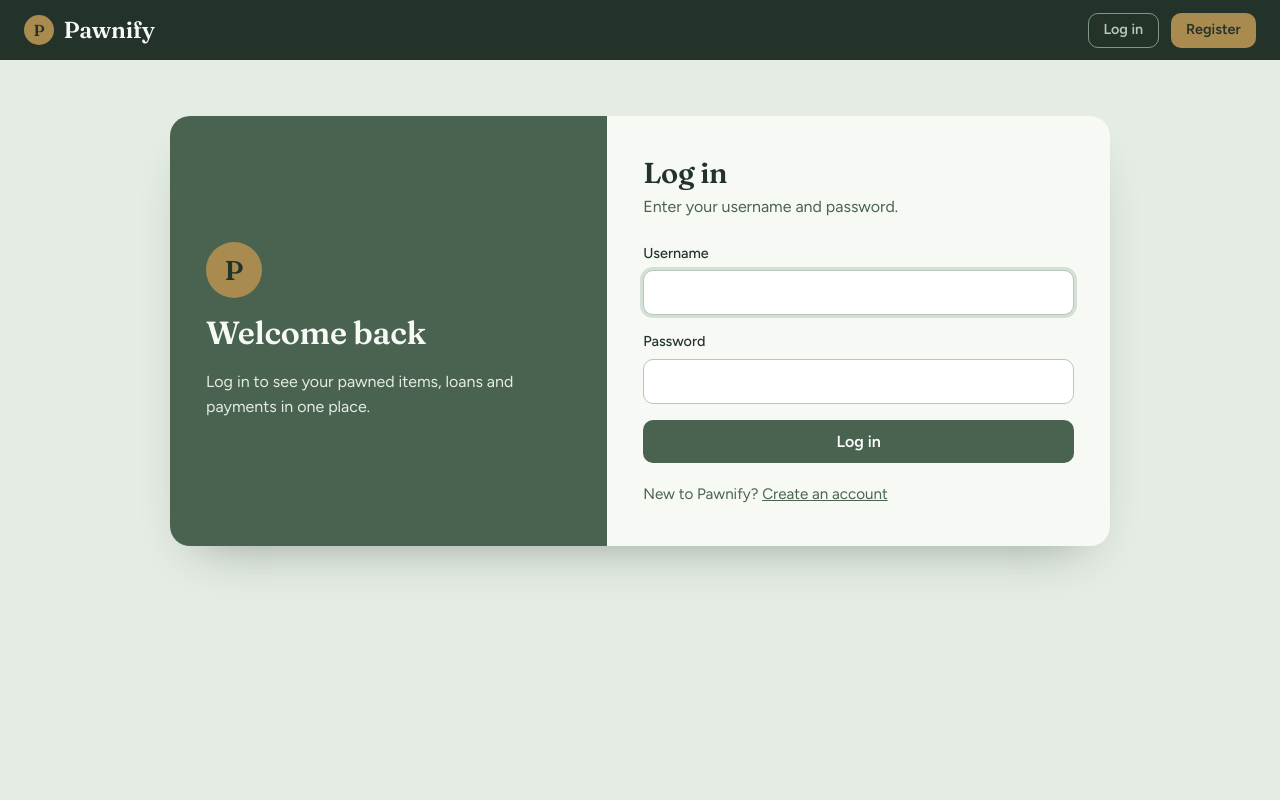
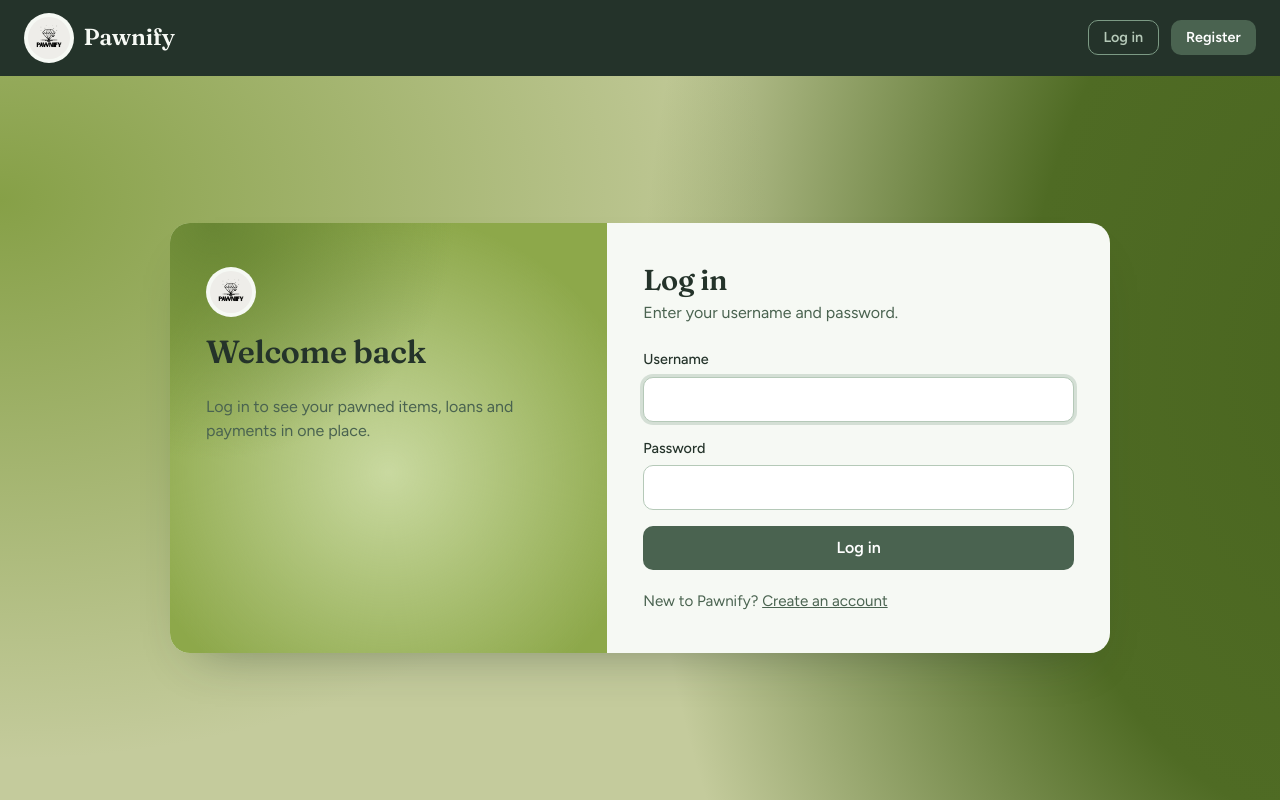
Before and after one commit to kimberlykatepelone18-ui/Pawnify-Pelone-KimberlyKate-G08, a Django app: a page that uses templates/base.html in a window 1280 px wide. Run offline with Django 5.2, Linux system fonts and the light colour scheme.

Commit message:
Update UI: gradient backgrounds, profile banner, customer dashboard text

```diff
--- a/static/css/pawnify.css
+++ b/static/css/pawnify.css
@@ -11,10 +11,17 @@
 
 body {
   font-family: 'Figtree', system-ui, sans-serif;
-  background: var(--sage-100);
   color: var(--ink);
   min-height: 100vh;
+  background-color: #c4cb9c;
+  background-image:
+    /* olive glow, top-left */
+    radial-gradient(ellipse 60% 70% at 0% 25%, #86a047 0%, rgba(134, 160, 71, 0) 100%),
+    /* dark green band, right side */
+    radial-gradient(ellipse 55% 130% at 105% 45%, #4a6620 0%, #4f6b24 45%, rgba(79, 107, 36, 0) 100%);
+  background-attachment: fixed;
 }
+
 h1, h2, h3, .brand {
   font-family: 'Fraunces', Georgia, serif;
   font-weight: 600;
@@ -51,7 +58,31 @@ a:hover { color: var(--ink); }
   font-family: 'Fraunces', Georgia, serif;
   font-size: 1rem; font-weight: 600;
 }
-.brand-mark.big { width: 56px; height: 56px; font-size: 1.7rem; }
+
+
+.brand-mark.big { width: 10px; height: 10px; font-size: 1.7rem; }
+
+.brand-logo {
+  width: 34px;
+  height: 34px;
+  border-radius: 50%;
+  object-fit: cover;
+  background: var(--paper);
+  padding: 2px;
+  display: inline-block;
+  flex-shrink: 0;
+}
+
+.auth-logo {
+  width: 50px;
+  height: 50px;
+  border-radius: 50%;
+  object-fit: cover;
+  background: var(--paper);
+  padding: 4px;
+  display: block;
+}
+
 .nav-links {
   display: flex; flex-wrap: wrap; gap: 0.25rem;
   list-style: none; margin: 0; padding: 0; flex: 1;
@@ -89,8 +121,8 @@ a:hover { color: var(--ink); }
 .btn-sage:hover { background: var(--ink); color: #fff; }
 .btn-ghost { background: transparent; color: var(--sage-300); border-color: var(--sage-500); padding: 0.35rem 0.9rem; font-size: 0.9rem; }
 .btn-ghost:hover { background: var(--sage-500); color: var(--ink); }
-.btn-brass { background: var(--brass); color: var(--ink); padding: 0.35rem 0.9rem; font-size: 0.9rem; }
-.btn-brass:hover { background: #C0A25F; color: var(--ink); }
+.btn-brass { background: var(--sage-700); color: #fff; padding: 0.35rem 0.9rem; font-size: 0.9rem; }
+.btn-brass:hover { background: var(--ink); color: #fff; }
 .btn-outline-sage { background: transparent; color: var(--sage-700); border-color: var(--sage-300); }
 .btn-outline-sage:hover { background: var(--sage-100); color: var(--ink); }
 
@@ -112,26 +144,55 @@ a:hover { color: var(--ink); }
   display: grid;
   grid-template-columns: 1fr 1.15fr;
   max-width: 940px;
-  margin: 2rem auto;
+  margin: 0 auto 2rem;
   background: var(--paper);
   border-radius: 20px;
   overflow: hidden;
   box-shadow: 0 24px 48px -28px rgba(36, 51, 42, 0.45);
 }
 .auth-aside {
-  background: var(--sage-700);
-  color: var(--paper);
+  background:
+    /* olive patch, top-left */
+    radial-gradient(ellipse 55% 55% at 10% 0%, rgba(98, 128, 48, 0.85), rgba(98, 128, 48, 0) 100%),
+    /* soft glow, center */
+    radial-gradient(ellipse 60% 60% at 50% 58%, #c9d9a0 0%, rgba(201, 217, 160, 0) 100%),
+    /* darker olive base */
+    #8da84a;
+  color: var(--ink);
   padding: 2.75rem 2.25rem;
-  display: flex; flex-direction: column; justify-content: center; gap: 1rem;
+  display: flex;
+  flex-direction: column;
+  justify-content: flex-start;
+  gap: 1rem;
 }
-.auth-aside h2 { font-size: 2rem; margin: 0; }
-.auth-aside p { color: var(--sage-100); margin: 0; line-height: 1.6; }
+
+.auth-aside h2 { color: var(--ink); }
+.auth-aside p { color: var(--sage-700); }
+
 .auth-main { padding: 2.5rem 2.25rem; }
 .auth-main h1 { font-size: 1.8rem; margin-bottom: 0.25rem; }
 .auth-main .sub { color: var(--sage-700); margin-bottom: 1.5rem; }
 @media (max-width: 768px) {
   .auth-shell { grid-template-columns: 1fr; margin: 1rem auto; }
   .auth-aside { padding: 1.75rem; }
+}
+
+body:has(.auth-shell) {
+  display: flex;
+  flex-direction: column;
+}
+
+body:has(.auth-shell) > main,
+body:has(.auth-shell) > .container {
+  flex: 1;
+  display: flex;
+  align-items: center;
+  justify-content: center;
+}
+
+body:has(.auth-shell) .auth-shell {
+  width: 100%;
+  margin: 0 auto;   /* the wrapper handles vertical centering */
 }
 
 /* ---------- Forms ---------- */
--- a/templates/accounts/login.html
+++ b/templates/accounts/login.html
@@ -1,9 +1,10 @@
 {% extends 'base.html' %}
 {% block title %}Log in{% endblock %}
 {% block content %}
+{% load static %}
 <div class="auth-shell">
   <aside class="auth-aside">
-    <span class="brand-mark big">P</span>
+    <img src="{% static 'images/pawnify-logo.png' %}" alt="Pawnify logo" class="auth-logo">
     <h2>Welcome back</h2>
     <p>Log in to see your pawned items, loans and payments in one place.</p>
   </aside>
--- a/templates/accounts/register.html
+++ b/templates/accounts/register.html
@@ -1,9 +1,10 @@
 {% extends 'base.html' %}
 {% block title %}Register{% endblock %}
 {% block content %}
+{% load static %}
 <div class="auth-shell">
   <aside class="auth-aside">
-    <span class="brand-mark big">P</span>
+    <img src="{% static 'images/pawnify-logo.png' %}" alt="Pawnify logo" class="auth-logo">
     <h2>Join Pawnify</h2>
     <p>Create a customer account to keep track of your items, loans and payment history.</p>
   </aside>
--- a/templates/base.html
+++ b/templates/base.html
@@ -13,7 +13,10 @@
 </head>
 <body>
 <nav class="site-nav">
-  <a class="brand" href="{% url 'home' %}"><span class="brand-mark">P</span>Pawnify</a>
+  <a class="brand" href="{% url 'home' %}">
+  <img src="{% static 'images/pawnify-logo.png' %}" alt="Pawnify logo" class="auth-logo">
+  <span>Pawnify</span>
+</a>
 
   <ul class="nav-links">
     {% if user.is_authenticated %}
@@ -36,7 +39,6 @@
   <div class="nav-user">
     {% if user.is_authenticated %}
       <span class="name">{{ user.username }}</span>
-      <span class="role-pill">{{ user.get_role_display }}</span>
       <form method="post" action="{% url 'logout' %}" class="m-0">{% csrf_token %}
         <button class="btn-ghost">Log out</button>
       </form>
--- a/templates/dashboards/cashier.html
+++ b/templates/dashboards/cashier.html
@@ -4,7 +4,7 @@
 <div class="dash-head">
   <h1>Hello, {{ user.get_full_name|default:user.username }}</h1>
   <span class="role-pill">Cashier</span>
-  <p>Handle loan releases and customer payments.</p>
+  <p>Keep track of your items, loans and payments.</p>
 </div>
 <div class="task-grid">
   <div class="task">
--- a/templates/dashboards/customer.html
+++ b/templates/dashboards/customer.html
@@ -4,8 +4,9 @@
 <div class="dash-head">
   <h1>Hello, {{ user.get_full_name|default:user.username }}</h1>
   <span class="role-pill">Customer</span>
-  <p>Keep track of your items, loans and payments.</p>
+  <p>Track your pawned items, loans and payments in one place.</p>
 </div>
+
 <div class="task-grid">
   <div class="task">
     <h3>My pawned items</h3>
```
Also changed, not shown: other parts of static/css/pawnify.css (+21 -6 lines), static/images/pawnify-logo.png (added), 1 other file.
